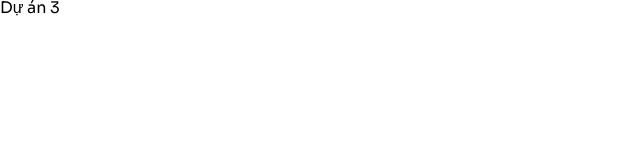
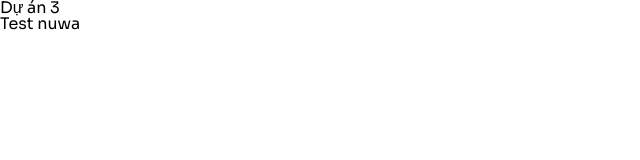
Before and after one commit to lequangtien1009/project3-html-css, a plain HTML site: page index.html in a window 1280 px wide. Shown: the full height of the page, 0-640 px from the left. Drawn offline with Linux system fonts and the light colour scheme.

Commit message:
test git

```diff
--- a/index.html
+++ b/index.html
@@ -17,5 +17,6 @@
   </head>
   <body>
     <h1>Dự án 3</h1>
+    <h2>Test nuwa</h2>
   </body>
 </html>
```
